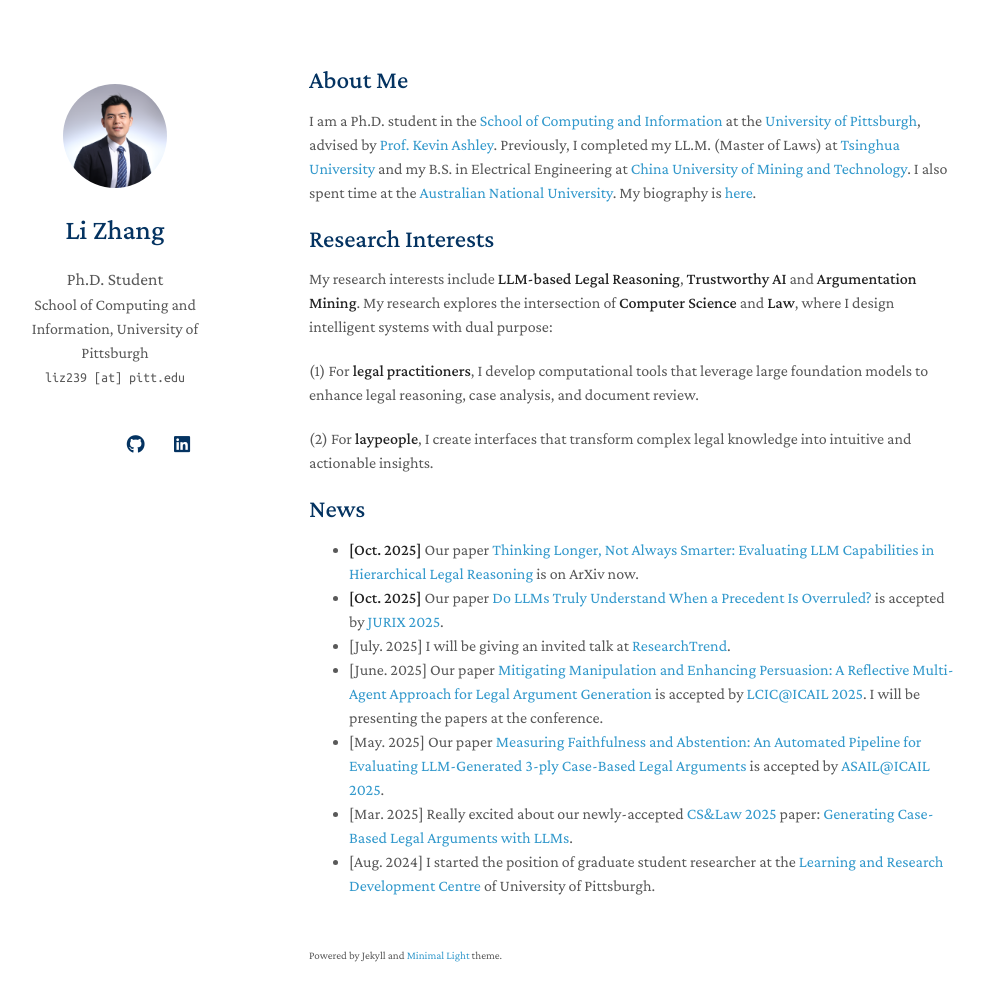
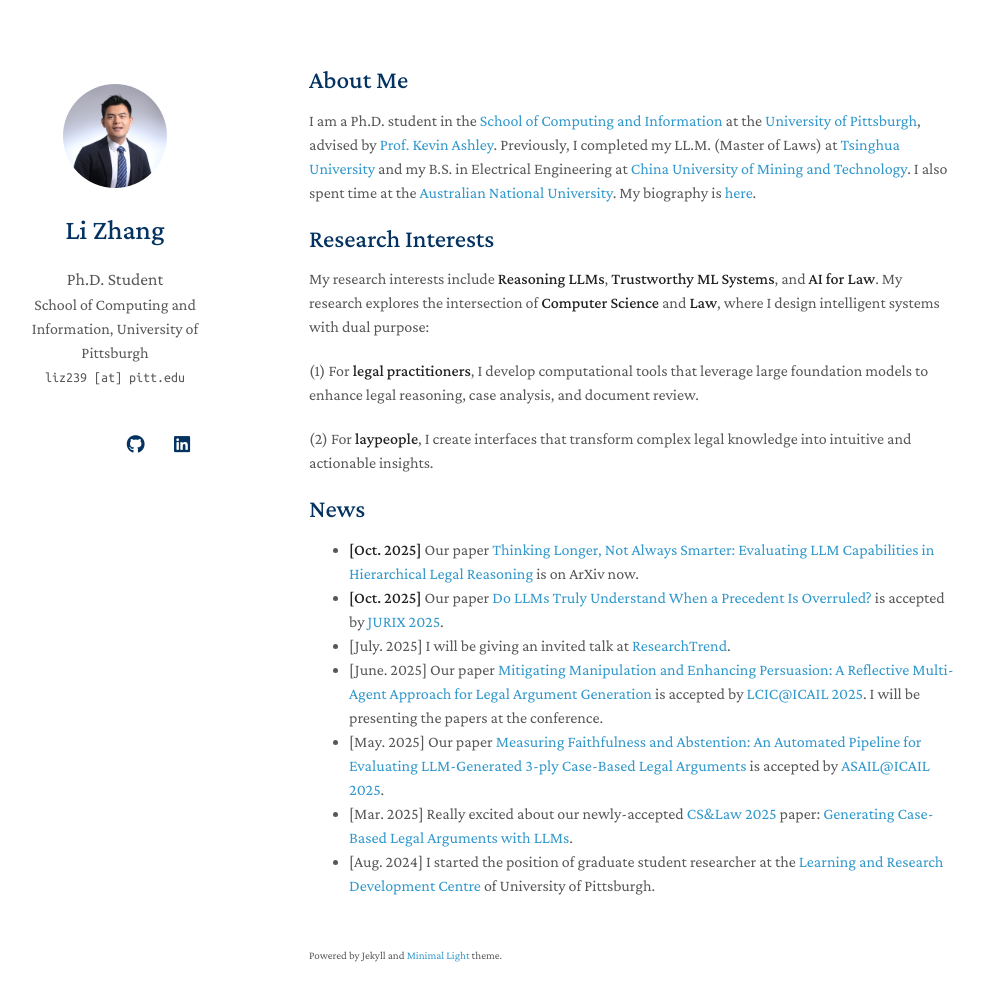
Before and after one commit to lizhang-AIandLaw/lizhang-AIandLaw.github.io, a Jekyll site: the page built from index.md, in a window 1280 px wide and 1036 px high. Shown: the top 1001 px of the window, without its empty margins (161-1143 px from the left). Built offline with Jekyll 4.4.1, drawn with Linux system fonts in a browser that asks for light colours; a style sheet for code colours, icons or effects is not loaded; our own code applies the rules of GitHub Pages for plain Markdown files.

Commit message:
Update index.md

```diff
--- a/index.md
+++ b/index.md
@@ -8,7 +8,7 @@ I am a Ph.D. student in the [School of Computing and Information](https://www.sc
 
 ## Research Interests
 
-My research interests include **LLM-based Legal Reasoning**, **Trustworthy AI** and **Argumentation Mining**. My research explores the intersection of **Computer Science** and **Law**, where I design intelligent systems with dual purpose:
+My research interests include **Reasoning LLMs**, **Trustworthy ML Systems**, and **AI for Law**. My research explores the intersection of **Computer Science** and **Law**, where I design intelligent systems with dual purpose:
 
 (1) For **legal practitioners**, I develop computational tools that leverage large foundation models to enhance legal reasoning, case analysis, and document review.
 
```
